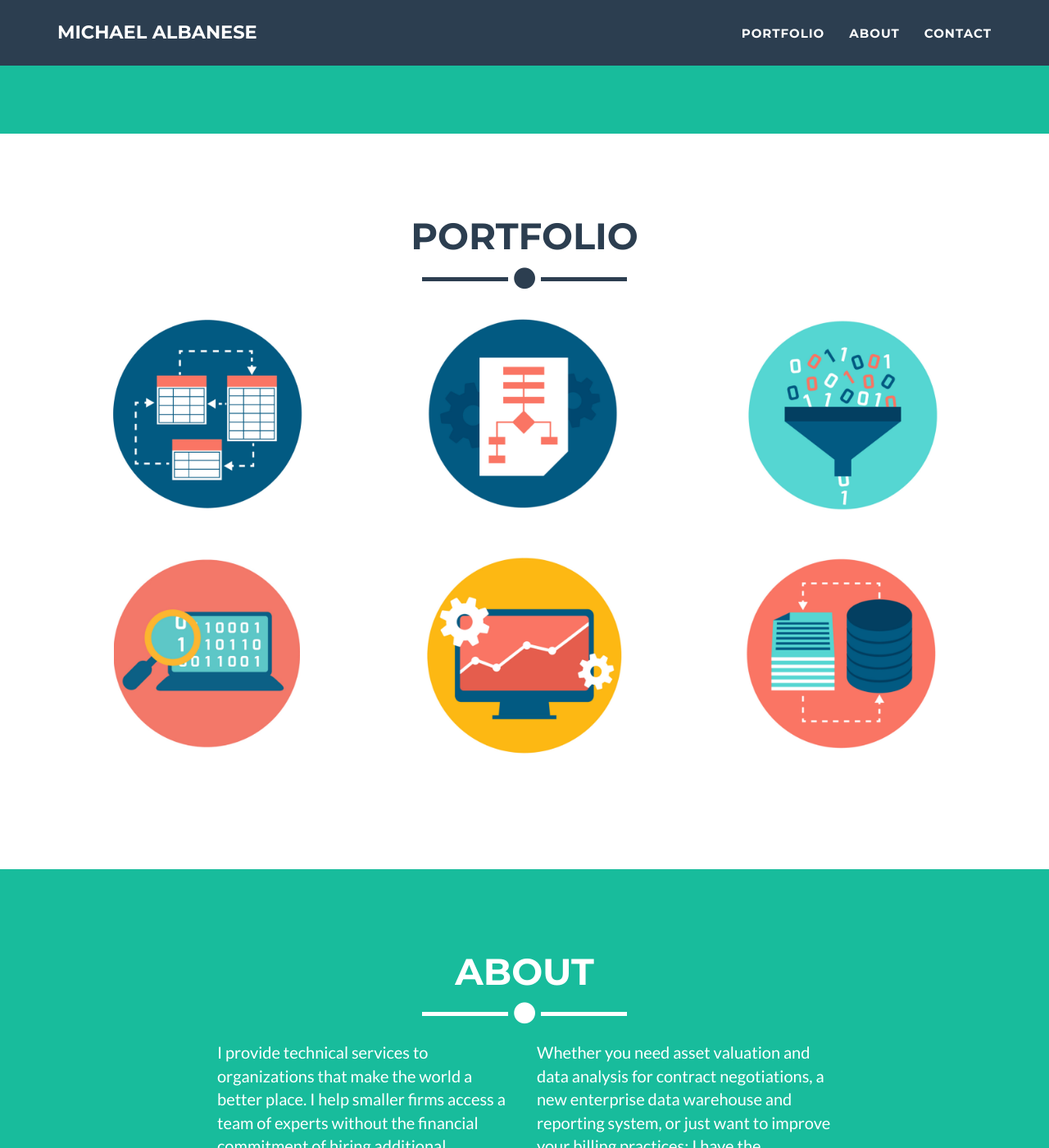
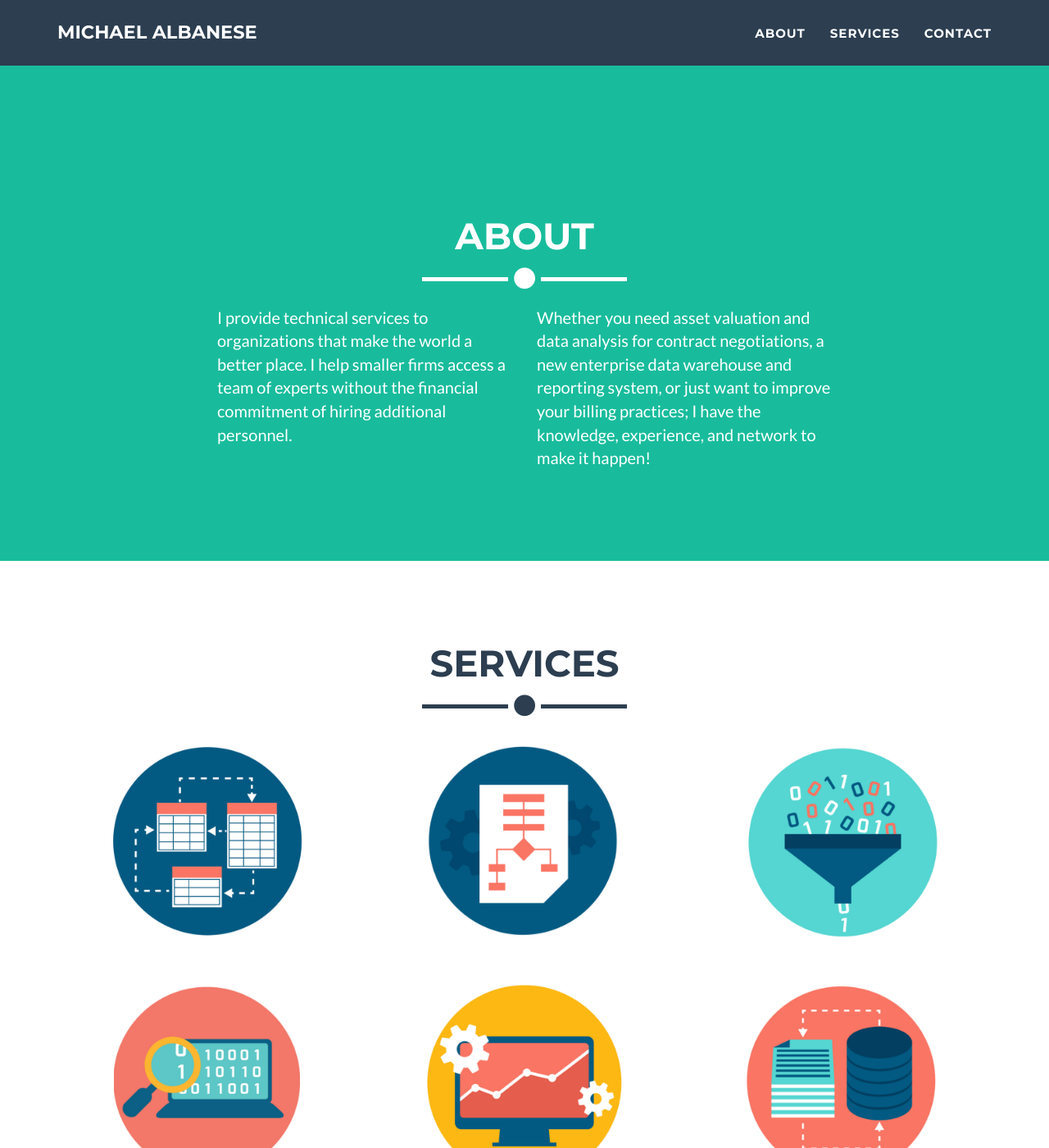
Before and after one commit to mgalbanese12/mgalbanese12.github.io, a Jekyll site: the page built from _posts/2022-02-22-Access Database Updates and Improvements.markdown, in a window 1280 px wide and 1400 px high, scrolled down 916 px. Shown: the whole window at 82% size. Built offline with Jekyll 4.4.1, drawn with Linux system fonts in a browser that asks for light colours.

Commit message:
renamed portfolio to services and reordered

```diff
--- a/_includes/nav.html
+++ b/_includes/nav.html
@@ -19,10 +19,10 @@
                         <a href="#page-top"></a>
                     </li>
                     <li class="page-scroll">
-                        <a href="#portfolio">Portfolio</a>
+                        <a href="#about">About</a>
                     </li>
-                    <li class="page-scroll">
-                        <a href="#about">About</a>
+		                        <li class="page-scroll">
+                        <a href="#portfolio">Services</a>
                     </li>
                     <li class="page-scroll">
                         <a href="#contact">Contact</a>
--- a/_includes/portfolio_grid.html
+++ b/_includes/portfolio_grid.html
@@ -4,7 +4,7 @@
         <div class="container portfolio-flex-grid">
             <div class="row">
                 <div class="col-lg-12 text-center">
-                    <h2>Portfolio</h2>
+                    <h2>Services</h2>
                     <hr class="star-primary">
                 </div>
             </div>
--- a/_layouts/default.html
+++ b/_layouts/default.html
@@ -4,8 +4,8 @@
     <body id="page-top" class="index">
     {% include nav.html %}
     {% include header.html %}
+    {% include about.html %}
     {% include portfolio_grid.html %}
-    {% include about.html %}
 
     {% if site.contact == "static" %}
     {% include contact_static.html %}
```
